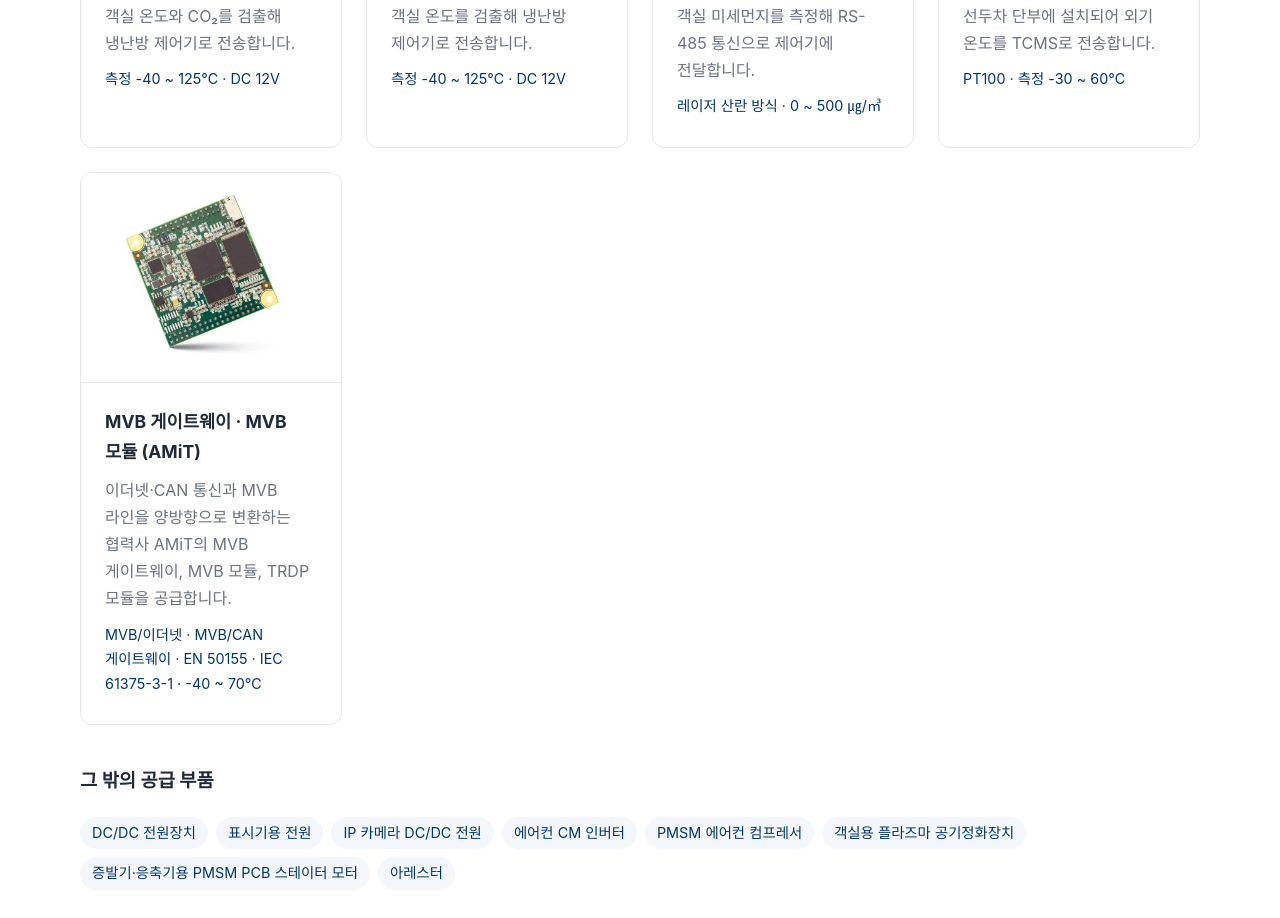
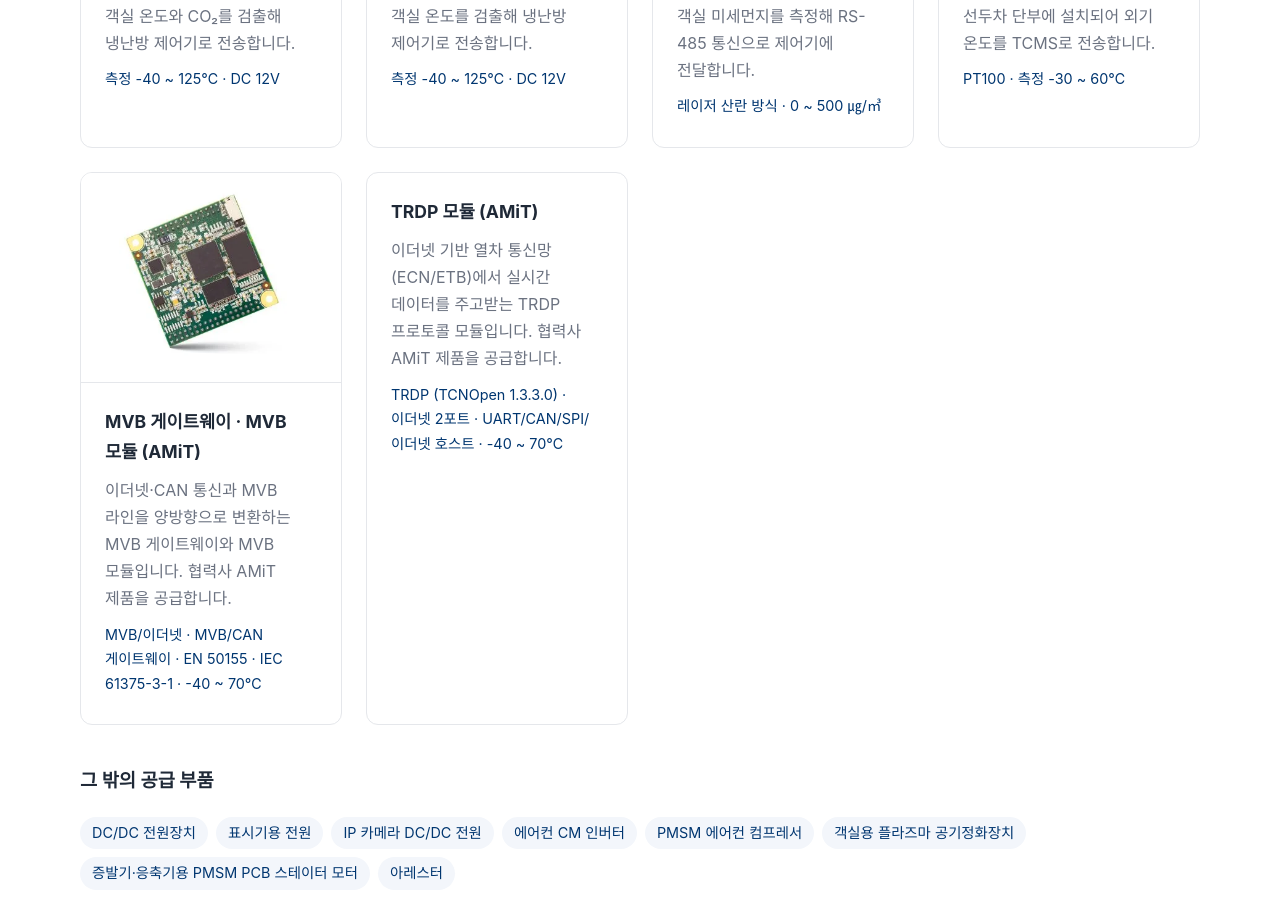
Before and after one commit to permu-jhp/nstek-homepage, a plain HTML site: page business.html in a window 1280 px wide. Shown: the part 4941-5859 px from the top of the page. Drawn offline with Linux system fonts and the light colour scheme; a web font is replaced by a local one.

Commit message:
사업분야: TRDP 모듈을 MVB 항목에서 분리해 별도 카드로 추가
Co-Authored-By: Claude Opus 5.5 <noreply@anthropic.com>

```diff
--- a/business.html
+++ b/business.html
@@ -334,8 +334,15 @@
             <img src="images/parts/mvb.webp" alt="AMiT MVB 게이트웨이 · MVB 모듈" loading="lazy">
             <div class="card-body">
               <h3>MVB 게이트웨이 · MVB 모듈 (AMiT)</h3>
-              <p>이더넷·CAN 통신과 MVB 라인을 양방향으로 변환하는 협력사 AMiT의 MVB 게이트웨이, MVB 모듈, TRDP 모듈을 공급합니다.</p>
+              <p>이더넷·CAN 통신과 MVB 라인을 양방향으로 변환하는 MVB 게이트웨이와 MVB 모듈입니다. 협력사 AMiT 제품을 공급합니다.</p>
               <p class="meta">MVB/이더넷 · MVB/CAN 게이트웨이 · EN 50155 · IEC 61375-3-1 · -40 ~ 70℃</p>
+            </div>
+          </div>
+          <div class="card card-photo">
+            <div class="card-body">
+              <h3>TRDP 모듈 (AMiT)</h3>
+              <p>이더넷 기반 열차 통신망(ECN/ETB)에서 실시간 데이터를 주고받는 TRDP 프로토콜 모듈입니다. 협력사 AMiT 제품을 공급합니다.</p>
+              <p class="meta">TRDP (TCNOpen 1.3.3.0) · 이더넷 2포트 · UART/CAN/SPI/이더넷 호스트 · -40 ~ 70℃</p>
             </div>
           </div>
         </div>
```
Also changed, not shown: en/business.html (+8 -1 lines).
